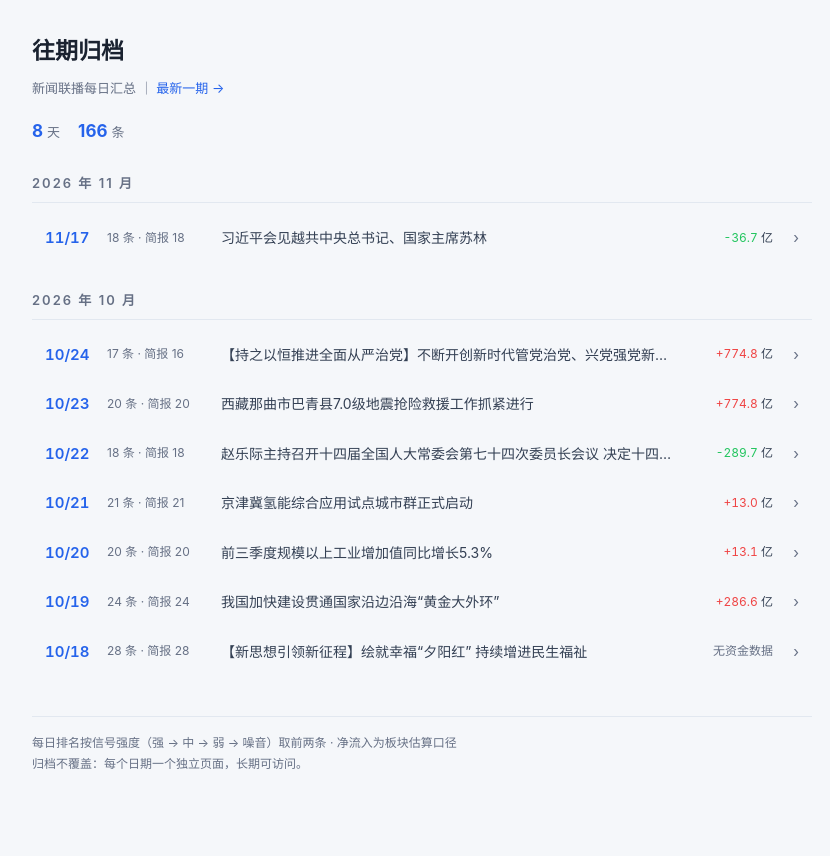
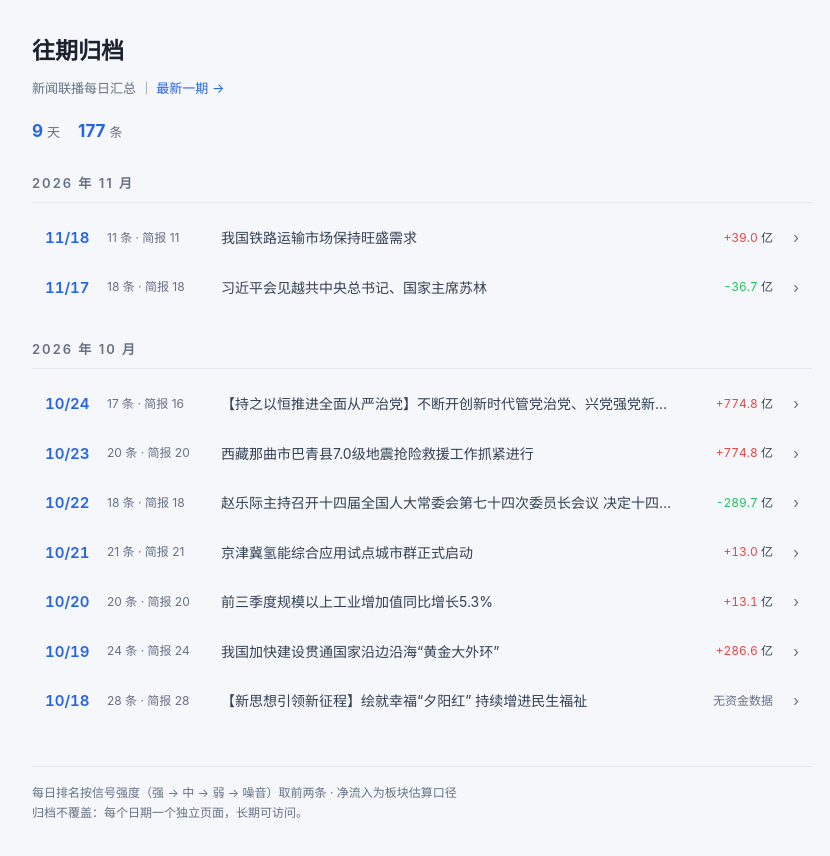
Before and after one commit to chenglinshuo520/xwlb-brief, a plain HTML site: page index.html in a window 1280 px wide. Shown: the whole page, without its empty margins (218-1048 px from the left). Drawn offline with Linux system fonts and the light colour scheme.

Commit message:
archive index

```diff
--- a/index.html
+++ b/index.html
@@ -46,13 +46,20 @@
   <h1>往期归档</h1>
   <div class="sub">新闻联播每日汇总 ｜ <a href="latest.html" style="color:var(--accent);text-decoration:none">最新一期 →</a></div>
   <div class="stats">
-    <span><b>8</b>天</span>
-    <span><b>166</b>条</span>
+    <span><b>9</b>天</span>
+    <span><b>177</b>条</span>
   </div>
 
       <section>
         <h2>2026 年 11 月</h2>
 
+        <a class="row" href="2026-11-18.html">
+          <span class="d">11/18</span>
+          <span class="meta">11 条 · 简报 11</span>
+          <span class="t">我国铁路运输市场保持旺盛需求</span>
+          <span class="net"><span class='up'>+39.0</span> 亿</span>
+          <span class="go">›</span>
+        </a>
         <a class="row" href="2026-11-17.html">
           <span class="d">11/17</span>
           <span class="meta">18 条 · 简报 18</span>
```
